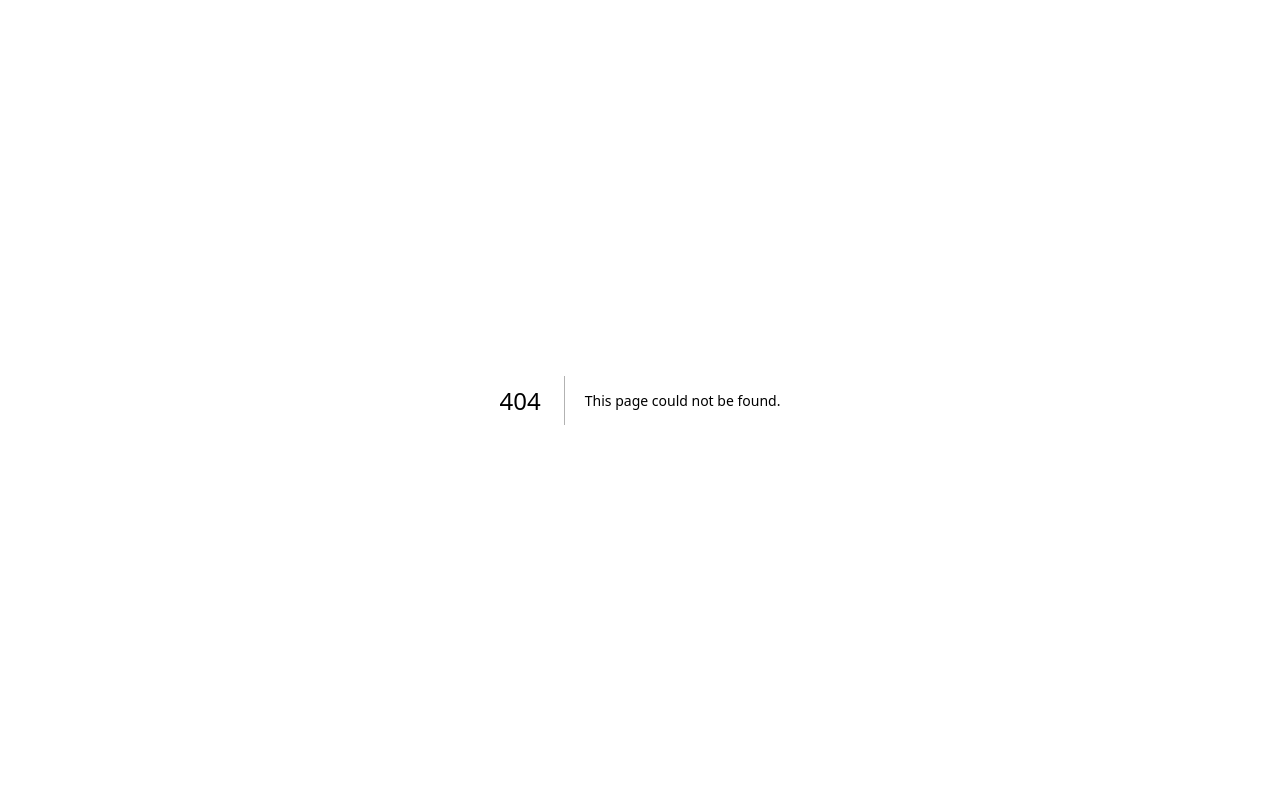
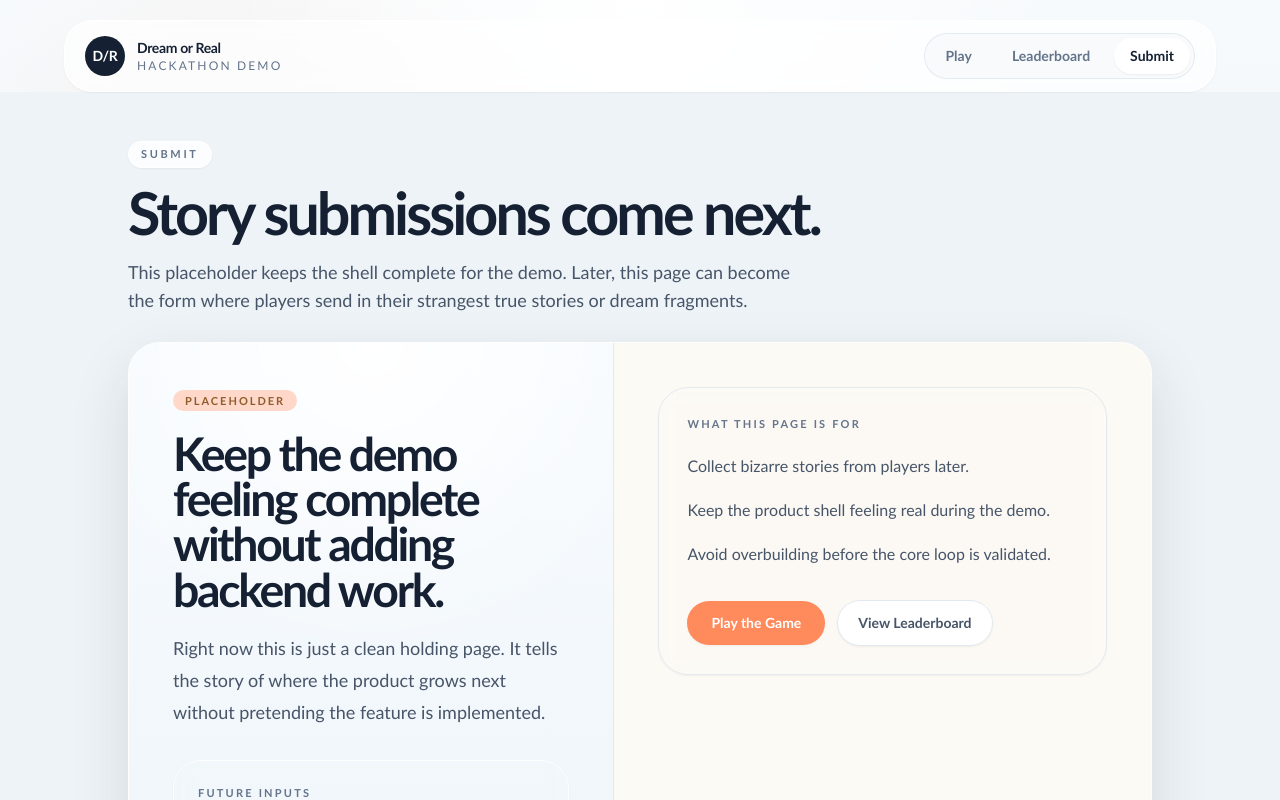
Before and after one commit to moanv2/dream-or-real, a Next.js app in the folder frontend/: page /submit in a window 1280 px wide. Before the commit this address had no page. Shown: the top 800 px of the page. Built offline with nearby package versions, Linux system fonts and the light colour scheme.

Commit message:
Add shared app shell navigation to layout

```diff
--- a/frontend/app/layout.tsx
+++ b/frontend/app/layout.tsx
@@ -1,4 +1,6 @@
 import type { Metadata } from "next";
+import type { ReactNode } from "react";
+import { AppShellNav } from "@/components/AppShellNav";
 import "./globals.css";
 
 export const metadata: Metadata = {
@@ -7,13 +9,18 @@ export const metadata: Metadata = {
 };
 
 type RootLayoutProps = {
-  children: React.ReactNode;
+  children: ReactNode;
 };
 
 export default function RootLayout({ children }: RootLayoutProps) {
   return (
     <html lang="en">
-      <body>{children}</body>
+      <body>
+        <div className="min-h-screen">
+          <AppShellNav />
+          <div className="pb-8">{children}</div>
+        </div>
+      </body>
     </html>
   );
 }
--- /dev/null
+++ b/frontend/app/submit/page.tsx
@@ -0,0 +1,76 @@
+import Link from "next/link";
+
+export default function SubmitPage() {
+  return (
+    <main className="min-h-screen bg-mist px-6 py-10 text-ink lg:px-8 lg:py-12">
+      <div className="mx-auto max-w-5xl">
+        <div className="mb-7 max-w-[44rem]">
+          <p className="mb-4 inline-flex rounded-full border border-white/70 bg-white/80 px-3 py-1 text-[11px] font-semibold uppercase tracking-[0.24em] text-slate-500 shadow-sm backdrop-blur transition-transform duration-300 hover:-translate-y-0.5">
+            Submit
+          </p>
+          <h1 className="max-w-3xl text-[2.8rem] font-semibold leading-[0.98] tracking-[-0.05em] text-ink md:text-[3.7rem]">
+            Story submissions come next.
+          </h1>
+          <p className="mt-4 max-w-2xl text-base leading-7 text-slate-600 md:text-lg">
+            This placeholder keeps the shell complete for the demo. Later, this page can become the form where players send in their strangest true stories or dream fragments.
+          </p>
+        </div>
+
+        <section className="motion-card-enter overflow-hidden rounded-4xl border border-white/80 bg-paper/95 shadow-card backdrop-blur">
+          <div className="grid lg:grid-cols-[0.95fr_1.05fr]">
+            <div className="border-b border-slate-200 bg-[radial-gradient(circle_at_top,_rgba(255,255,255,0.98),_transparent_42%),linear-gradient(180deg,_#f7fbff_0%,_#eef4f8_100%)] p-9 lg:border-b-0 lg:border-r lg:p-11">
+              <span className="motion-panel-enter rounded-full bg-accentSoft px-3 py-1 text-[11px] font-semibold uppercase tracking-[0.18em] text-warning">
+                Placeholder
+              </span>
+              <h2 className="mt-5 text-[2.25rem] font-semibold leading-[0.98] tracking-[-0.05em] text-ink md:text-[2.9rem]">
+                Keep the demo feeling complete without adding backend work.
+              </h2>
+              <p className="mt-5 max-w-xl text-lg leading-8 text-slate-600">
+                Right now this is just a clean holding page. It tells the story of where the product grows next without pretending the feature is implemented.
+              </p>
+
+              <div className="mt-8 rounded-[1.75rem] border border-white/80 bg-white/82 p-6 shadow-sm backdrop-blur">
+                <p className="text-[11px] font-semibold uppercase tracking-[0.2em] text-slate-500">
+                  Future Inputs
+                </p>
+                <div className="mt-4 grid gap-3 text-sm text-slate-600">
+                  <div className="rounded-2xl bg-slate-100/85 px-4 py-3">Story title</div>
+                  <div className="rounded-2xl bg-slate-100/85 px-4 py-3">Short summary</div>
+                  <div className="rounded-2xl bg-slate-100/85 px-4 py-3">Dream or real reveal</div>
+                </div>
+              </div>
+            </div>
+
+            <div className="p-9 lg:p-11">
+              <div className="rounded-[1.9rem] border border-slate-200/90 bg-white/88 p-7 shadow-sm backdrop-blur">
+                <p className="text-[11px] font-semibold uppercase tracking-[0.2em] text-slate-500">
+                  What this page is for
+                </p>
+                <ul className="mt-5 space-y-4 text-base leading-7 text-slate-600">
+                  <li>Collect bizarre stories from players later.</li>
+                  <li>Keep the product shell feeling real during the demo.</li>
+                  <li>Avoid overbuilding before the core loop is validated.</li>
+                </ul>
+
+                <div className="mt-8 flex items-center gap-3">
+                  <Link
+                    href="/"
+                    className="rounded-full bg-accent px-6 py-3 text-sm font-semibold text-white shadow-sm transition-all duration-300 hover:-translate-y-0.5 hover:bg-[#ff7c49] hover:shadow-md active:translate-y-0"
+                  >
+                    Play the Game
+                  </Link>
+                  <Link
+                    href="/leaderboard"
+                    className="rounded-full border border-slate-200 bg-white px-5 py-3 text-sm font-semibold text-slate-600 shadow-sm transition-all duration-300 hover:-translate-y-0.5 hover:border-slate-300 hover:text-ink hover:shadow-md active:translate-y-0"
+                  >
+                    View Leaderboard
+                  </Link>
+                </div>
+              </div>
+            </div>
+          </div>
+        </section>
+      </div>
+    </main>
+  );
+}
--- /dev/null
+++ b/frontend/components/AppShellNav.tsx
@@ -0,0 +1,55 @@
+"use client";
+
+import Link from "next/link";
+import { usePathname } from "next/navigation";
+
+const navItems = [
+  { href: "/", label: "Play" },
+  { href: "/leaderboard", label: "Leaderboard" },
+  { href: "/submit", label: "Submit" },
+];
+
+export function AppShellNav() {
+  const pathname = usePathname();
+
+  return (
+    <header className="sticky top-0 z-40 px-6 pt-5 lg:px-8">
+      <div className="mx-auto flex max-w-6xl items-center justify-between rounded-[1.75rem] border border-white/80 bg-white/82 px-5 py-3 shadow-sm backdrop-blur supports-[backdrop-filter]:bg-white/70">
+        <Link
+          href="/"
+          className="inline-flex items-center gap-3 rounded-full transition-transform duration-300 hover:-translate-y-0.5"
+        >
+          <span className="inline-flex h-10 w-10 items-center justify-center rounded-full bg-ink text-sm font-semibold tracking-tight text-white">
+            D/R
+          </span>
+          <div>
+            <p className="text-sm font-semibold tracking-tight text-ink">Dream or Real</p>
+            <p className="text-xs uppercase tracking-[0.18em] text-slate-500">Hackathon Demo</p>
+          </div>
+        </Link>
+
+        <nav className="flex items-center gap-2 rounded-full border border-slate-200/90 bg-slate-50/85 p-1">
+          {navItems.map((item) => {
+            const isActive =
+              item.href === "/" ? pathname === "/" : pathname?.startsWith(item.href);
+
+            return (
+              <Link
+                key={item.href}
+                href={item.href}
+                className={[
+                  "rounded-full px-4 py-2 text-sm font-semibold transition-all duration-300",
+                  isActive
+                    ? "bg-white text-ink shadow-sm"
+                    : "text-slate-500 hover:-translate-y-0.5 hover:text-ink",
+                ].join(" ")}
+              >
+                {item.label}
+              </Link>
+            );
+          })}
+        </nav>
+      </div>
+    </header>
+  );
+}
```
